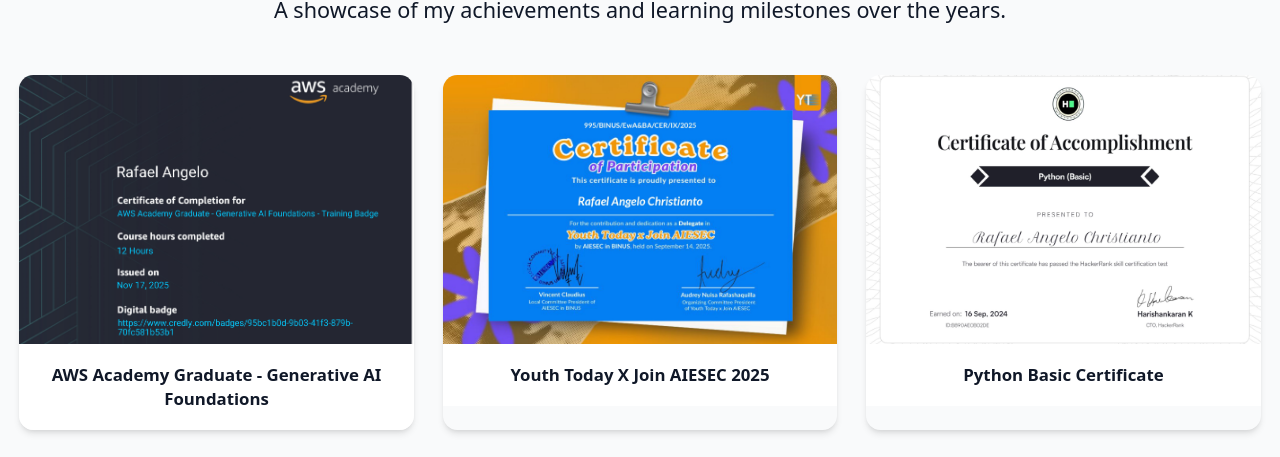
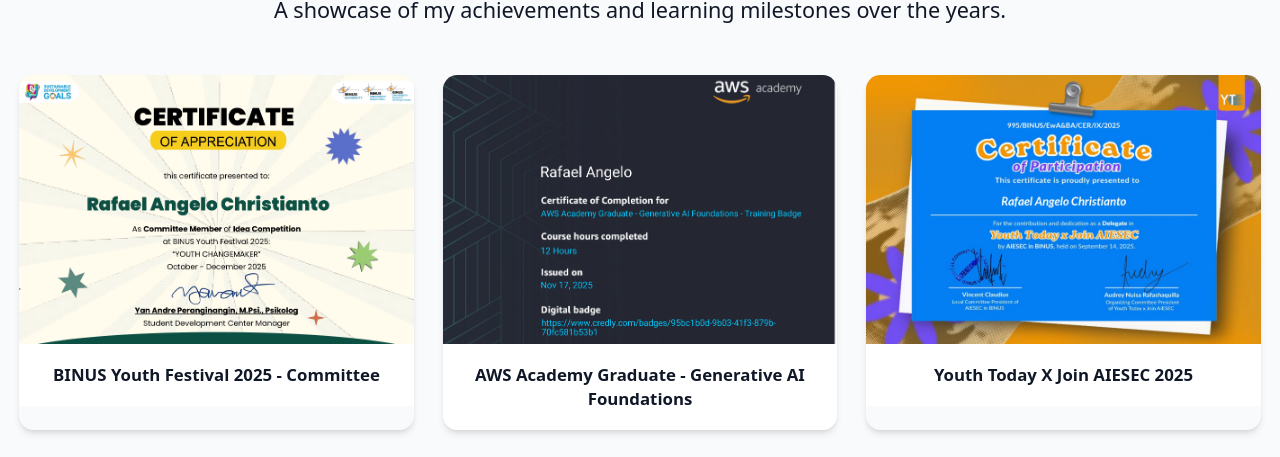
Before and after one commit to RafaelAngeloChristianto/portfolio-website, a React (Vite) app: page /certifications in a window 1280 px wide. Shown: the part 182-639 px from the top of the page. Built offline with nearby package versions, Linux system fonts and the light colour scheme; grey boxes are pictures that could not be loaded; a web font is replaced by a local one.

Commit message:
certificate

```diff
--- a/src/screens/Certifications.tsx
+++ b/src/screens/Certifications.tsx
@@ -7,6 +7,10 @@
   const [selectedImage, setSelectedImage] = useState<string | null>(null);
 
   const certificates = [
+    {
+      title: "BINUS Youth Festival 2025 - Committee",
+      file: "E-Certificate - Panitia - Rafael Angelo Christianto_page-0001.jpg",
+    },
     {
       title: "AWS Academy Graduate - Generative AI Foundations",
       file: "AWSAcademy12NEW20251117-31-yftdmw_page-0001.jpg",
```
Also changed, not shown: public/certificates/E-Certificate - Panitia - Rafael Angelo Christianto_page-0001.jpg (added), 1 other file (tests, documents, lock files or other folders).
